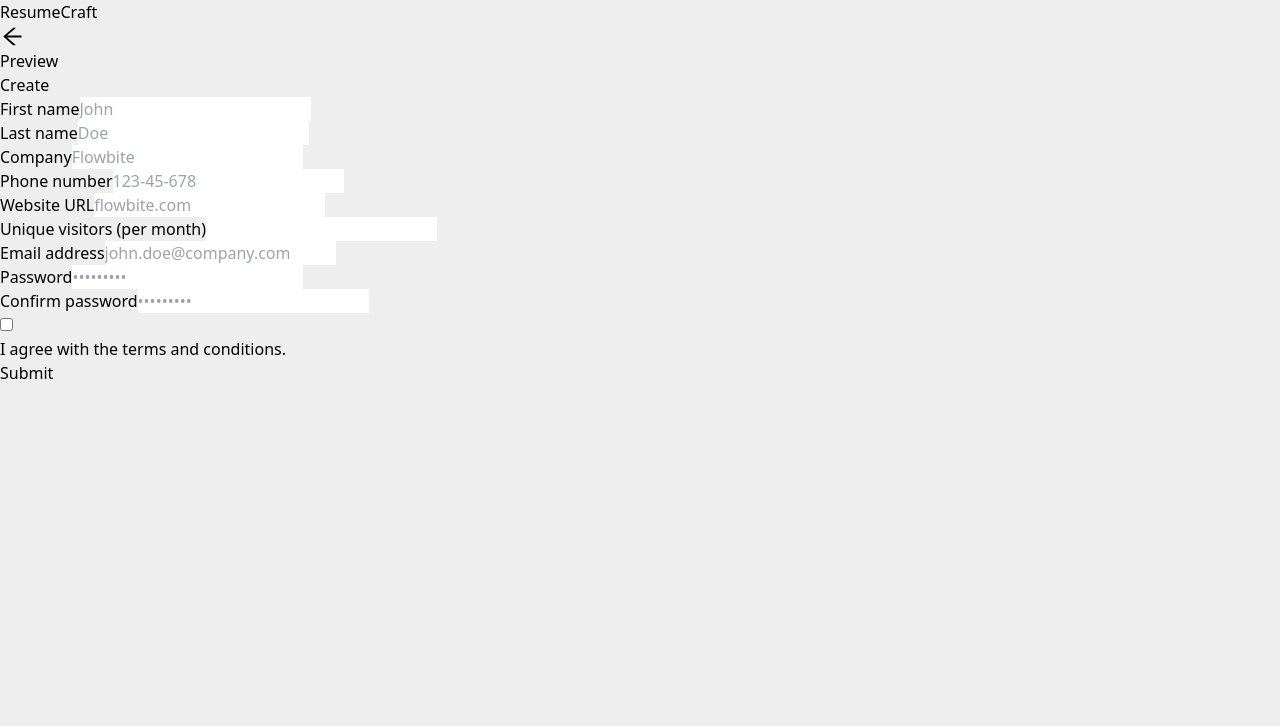
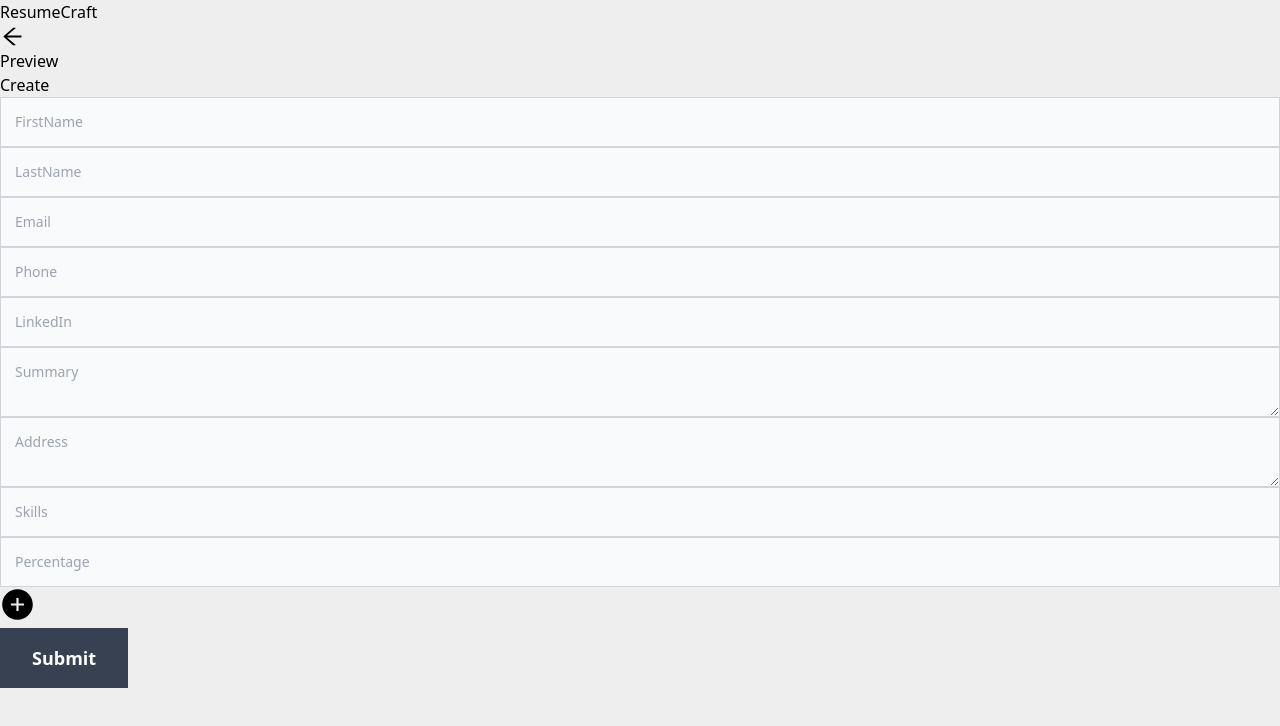
Before and after one commit to Tarikul01/ResumeBuilder, a React (Vite) app in the folder client/: page /Dashboard in a window 1280 px wide. Shown: the top 726 px of the page. Built offline with nearby package versions, Linux system fonts and the light colour scheme.

Commit message:
form design

```diff
--- a/client/src/components/DashboardLayout/DashboardLayout.jsx
+++ b/client/src/components/DashboardLayout/DashboardLayout.jsx
@@ -4,7 +4,6 @@ import { Link } from "react-router-dom";
 
 const DashboardLayout = ({ children }) => {
   const [toggle, setToggle] = useState(false);
-  console.log(toggle);
   return (
     <div className="flex justify-start items-start ">
       {" "}
--- a/client/src/index.css
+++ b/client/src/index.css
@@ -5,3 +5,17 @@
 body {
   background: #eeeeee;
 }
+
+.inputGroup {
+  @apply flex flex-col gap-2;
+}
+.resumeInput {
+  @apply bg-gray-50 border border-gray-300 text-gray-900 text-sm  focus:ring-blue-500 focus:border-blue-500 block w-full p-3.5;
+}
+.formLabel {
+  @apply text-lg font-medium text-gray-600;
+}
+
+.submitBtn {
+  @apply px-8 py-4 bg-gray-700 text-white text-lg font-bold;
+}
--- a/client/src/pages/DashboardPages/ResumeCreate.jsx
+++ b/client/src/pages/DashboardPages/ResumeCreate.jsx
@@ -1,180 +1,174 @@
-import React from "react";
+import React, { useState } from "react";
+import { AiFillPlusCircle } from "react-icons/ai";
+
 import DashboardLayout from "../../components/DashboardLayout/DashboardLayout";
 
 const ResumeCreate = () => {
+  const [firstName, setFirstName] = useState("");
+  const [lastName, setLastName] = useState("");
+  const [email, setEmail] = useState("");
+  const [phone, setPhone] = useState("");
+  const [linkedIn, setLinkedIn] = useState("");
+  const [address, setAddress] = useState("");
+  const [summary, setSummary] = useState("");
+  const [skills, setSkills] = useState([]);
+  const [skillName, setSkillName] = useState("");
+  const [percent, setPercent] = useState();
+  const [skill, setSkill] = useState({ name: "", percent: "" });
+
+  const [education, setEducation] = useState([]);
+  const [experience, setExperience] = useState([]);
+
+  const skillData = {
+    name: skillName,
+    percent: percent,
+  };
+  const handleAddSkills = async (e) => {
+    // e.preventDefault();
+    setSkills([...skills, skillData]);
+    setSkillName("");
+    setPercent("");
+  };
+  console.log(skills);
+  const handleSubmit = (e) => {
+    e.preventDefault();
+    const data = {
+      firstName,
+      lastName,
+      phone,
+      email,
+      address,
+      summary,
+      skills,
+      linkedIn,
+    };
+    console.log("Data", data);
+  };
+
+  const handleAddEducation = () => {
+    setEducation([...education, { institution: "", degree: "", date: "" }]);
+  };
+
+  const handleAddExperience = () => {
+    setExperience([...experience, { company: "", position: "", date: "" }]);
+  };
+
+  const handleRemoveEducation = (index) => {
+    const updatedEducation = [...education];
+    updatedEducation.splice(index, 1);
+    setEducation(updatedEducation);
+  };
+
+  const handleRemoveExperience = (index) => {
+    const updatedExperience = [...experience];
+    updatedExperience.splice(index, 1);
+    setExperience(updatedExperience);
+  };
+
+  const handleEducationChange = (event, index, field) => {
+    const updatedEducation = [...education];
+    updatedEducation[index][field] = event.target.value;
+    setEducation(updatedEducation);
+  };
+
+  const handleExperienceChange = (event, index, field) => {
+    const updatedExperience = [...experience];
+    updatedExperience[index][field] = event.target.value;
+    setExperience(updatedExperience);
+  };
+
   return (
     <DashboardLayout>
-      <div className="container mx-auto  flex justify-center items-center h-screen">
-        <form className="w-[65%]">
-          <div className="grid gap-6 mb-6 md:grid-cols-2">
-            <div>
-              <label
-                for="first_name"
-                className="block mb-2 text-sm font-medium text-gray-900 dark:text-white"
-              >
-                First name
-              </label>
-              <input
-                type="text"
-                id="first_name"
-                className="bg-gray-50 border border-gray-300 text-gray-900 text-sm rounded-lg focus:ring-blue-500 focus:border-blue-500 block w-full p-2.5 dark:bg-gray-700 dark:border-gray-600 dark:placeholder-gray-400 dark:text-white dark:focus:ring-blue-500 dark:focus:border-blue-500"
-                placeholder="John"
-                required
-              />
-            </div>
-            <div>
-              <label
-                for="last_name"
-                className="block mb-2 text-sm font-medium text-gray-900 dark:text-white"
-              >
-                Last name
-              </label>
-              <input
-                type="text"
-                id="last_name"
-                className="bg-gray-50 border border-gray-300 text-gray-900 text-sm rounded-lg focus:ring-blue-500 focus:border-blue-500 block w-full p-2.5 dark:bg-gray-700 dark:border-gray-600 dark:placeholder-gray-400 dark:text-white dark:focus:ring-blue-500 dark:focus:border-blue-500"
-                placeholder="Doe"
-                required
-              />
-            </div>
-            <div>
-              <label
-                for="company"
-                className="block mb-2 text-sm font-medium text-gray-900 dark:text-white"
-              >
-                Company
-              </label>
-              <input
-                type="text"
-                id="company"
-                className="bg-gray-50 border border-gray-300 text-gray-900 text-sm rounded-lg focus:ring-blue-500 focus:border-blue-500 block w-full p-2.5 dark:bg-gray-700 dark:border-gray-600 dark:placeholder-gray-400 dark:text-white dark:focus:ring-blue-500 dark:focus:border-blue-500"
-                placeholder="Flowbite"
-                required
-              />
-            </div>
-            <div>
-              <label
-                for="phone"
-                className="block mb-2 text-sm font-medium text-gray-900 dark:text-white"
-              >
-                Phone number
-              </label>
-              <input
-                type="tel"
-                id="phone"
-                className="bg-gray-50 border border-gray-300 text-gray-900 text-sm rounded-lg focus:ring-blue-500 focus:border-blue-500 block w-full p-2.5 dark:bg-gray-700 dark:border-gray-600 dark:placeholder-gray-400 dark:text-white dark:focus:ring-blue-500 dark:focus:border-blue-500"
-                placeholder="123-45-678"
-                pattern="[0-9]{3}-[0-9]{2}-[0-9]{3}"
-                required
-              />
-            </div>
-            <div>
-              <label
-                for="website"
-                className="block mb-2 text-sm font-medium text-gray-900 dark:text-white"
-              >
-                Website URL
-              </label>
-              <input
-                type="url"
-                id="website"
-                className="bg-gray-50 border border-gray-300 text-gray-900 text-sm rounded-lg focus:ring-blue-500 focus:border-blue-500 block w-full p-2.5 dark:bg-gray-700 dark:border-gray-600 dark:placeholder-gray-400 dark:text-white dark:focus:ring-blue-500 dark:focus:border-blue-500"
-                placeholder="flowbite.com"
-                required
-              />
-            </div>
-            <div>
-              <label
-                for="visitors"
-                className="block mb-2 text-sm font-medium text-gray-900 dark:text-white"
-              >
-                Unique visitors (per month)
-              </label>
-              <input
-                type="number"
-                id="visitors"
-                className="bg-gray-50 border border-gray-300 text-gray-900 text-sm rounded-lg focus:ring-blue-500 focus:border-blue-500 block w-full p-2.5 dark:bg-gray-700 dark:border-gray-600 dark:placeholder-gray-400 dark:text-white dark:focus:ring-blue-500 dark:focus:border-blue-500"
-                placeholder=""
-                required
-              />
-            </div>
-          </div>
-          <div className="mb-6">
-            <label
-              for="email"
-              className="block mb-2 text-sm font-medium text-gray-900 dark:text-white"
-            >
-              Email address
-            </label>
+      <div className="container mx-auto  flex  justify-center items-center h-screen">
+        <div className="flex flex-col gap-4 w-[63%]">
+          <div className="grid grid-cols-1 md:grid-cols-2 gap-4 ">
             <input
-              type="email"
-              id="email"
-              className="bg-gray-50 border border-gray-300 text-gray-900 text-sm rounded-lg focus:ring-blue-500 focus:border-blue-500 block w-full p-2.5 dark:bg-gray-700 dark:border-gray-600 dark:placeholder-gray-400 dark:text-white dark:focus:ring-blue-500 dark:focus:border-blue-500"
-              placeholder="john.doe@company.com"
+              onChange={(e) => setFirstName(e.target.value)}
+              className="resumeInput"
+              type="text"
+              placeholder="FirstName"
               required
             />
-          </div>
-          <div className="mb-6">
-            <label
-              for="password"
-              className="block mb-2 text-sm font-medium text-gray-900 dark:text-white"
-            >
-              Password
-            </label>
             <input
-              type="password"
-              id="password"
-              className="bg-gray-50 border border-gray-300 text-gray-900 text-sm rounded-lg focus:ring-blue-500 focus:border-blue-500 block w-full p-2.5 dark:bg-gray-700 dark:border-gray-600 dark:placeholder-gray-400 dark:text-white dark:focus:ring-blue-500 dark:focus:border-blue-500"
-              placeholder="•••••••••"
-              required
+              onChange={(e) => setLastName(e.target.value)}
+              className="resumeInput"
+              type="text"
+              placeholder="LastName"
             />
           </div>
-          <div className="mb-6">
-            <label
-              for="confirm_password"
-              className="block mb-2 text-sm font-medium text-gray-900 dark:text-white"
-            >
-              Confirm password
-            </label>
+          <div className="grid grid-cols-1 md:grid-cols-2 gap-4 ">
             <input
-              type="password"
-              id="confirm_password"
-              className="bg-gray-50 border border-gray-300 text-gray-900 text-sm rounded-lg focus:ring-blue-500 focus:border-blue-500 block w-full p-2.5 dark:bg-gray-700 dark:border-gray-600 dark:placeholder-gray-400 dark:text-white dark:focus:ring-blue-500 dark:focus:border-blue-500"
-              placeholder="•••••••••"
-              required
+              onChange={(e) => setEmail(e.target.value)}
+              className="resumeInput"
+              type="email"
+              placeholder="Email"
+            />
+            <input
+              onChange={(e) => setPhone(e.target.value)}
+              className="resumeInput"
+              type="phone"
+              placeholder="Phone"
             />
           </div>
-          <div className="flex items-start mb-6">
-            <div className="flex items-center h-5">
-              <input
-                id="remember"
-                type="checkbox"
-                value=""
-                className="w-4 h-4 border border-gray-300 rounded bg-gray-50 focus:ring-3 focus:ring-blue-300 dark:bg-gray-700 dark:border-gray-600 dark:focus:ring-blue-600 dark:ring-offset-gray-800"
-                required
-              />
-            </div>
-            <label
-              for="remember"
-              className="ml-2 text-sm font-medium text-gray-900 dark:text-gray-300"
+          <input
+            onChange={(e) => setLinkedIn(e.target.value)}
+            className="resumeInput"
+            type="text"
+            placeholder="LinkedIn"
+          />
+          <textarea
+            onChange={(e) => setSummary(e.target.value)}
+            className="resumeInput"
+            type="summary"
+            placeholder="Summary"
+          />
+          <textarea
+            onChange={(e) => setAddress(e.target.value)}
+            className="resumeInput"
+            type="address"
+            placeholder="Address"
+          />
+          <div className="flex">
+            <input
+              onChange={(e) => setSkillName(e.target.value)}
+              type="text"
+              value={skillName}
+              className="resumeInput"
+              placeholder="Skills"
+            />
+            <input
+              onChange={(e) => setPercent(e.target.value)}
+              type="number"
+              value={percent}
+              min={1}
+              max={100}
+              className="resumeInput"
+              placeholder="Percentage"
+            />
+            <button
+              className="py-3.5 px-5 bg-gray-500"
+              onClick={(e) => handleAddSkills()}
             >
-              I agree with the{" "}
-              <a
-                href="#"
-                className="text-blue-600 hover:underline dark:text-blue-500"
-              >
-                terms and conditions
-              </a>
-              .
-            </label>
+              <AiFillPlusCircle className="text-white" size={35} />
+            </button>
           </div>
-          <button
-            type="submit"
-            className="text-white bg-blue-700 hover:bg-blue-800 focus:ring-4 focus:outline-none focus:ring-blue-300 font-medium rounded-lg text-sm w-full sm:w-auto px-5 py-2.5 text-center dark:bg-blue-600 dark:hover:bg-blue-700 dark:focus:ring-blue-800"
-          >
+          <div>
+            {skills?.map((skill, i) => {
+              return (
+                <span
+                  key={i}
+                  className="bg-blue-100 text-blue-800 text-md font-medium mr-2 px-3.5 py-1.5 rounded dark:bg-blue-900 dark:text-blue-300"
+                >
+                  {skill.name}
+                </span>
+              );
+            })}
+          </div>
+
+          <button className="submitBtn" onClick={(e) => handleSubmit(e)}>
             Submit
           </button>
-        </form>
+        </div>
       </div>
     </DashboardLayout>
   );
--- a/client/src/pages/HomePage.jsx
+++ b/client/src/pages/HomePage.jsx
@@ -1,13 +1,14 @@
 import React from "react";
 import Feature from "../components/Feature";
 import Hero from "../components/Hero";
+import MasterLayout from "../components/MasterLayout/MasterLayout";
 
 const HomePage = () => {
   return (
-    <div>
+    <MasterLayout>
       <Hero />
       <Feature />
-    </div>
+    </MasterLayout>
   );
 };
 
```
Also changed, not shown: client/src/components/MasterLayout/MasterLayout.jsx (added, +14 -0 lines).
